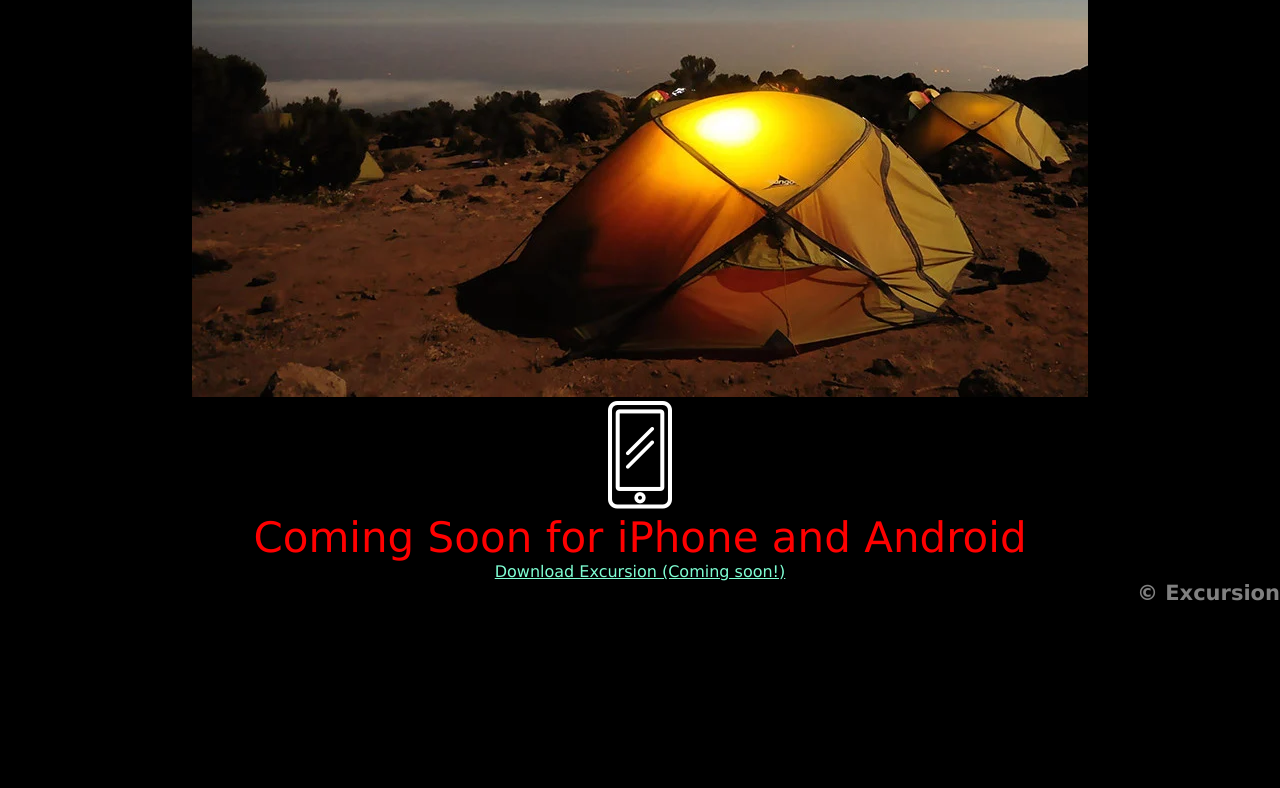
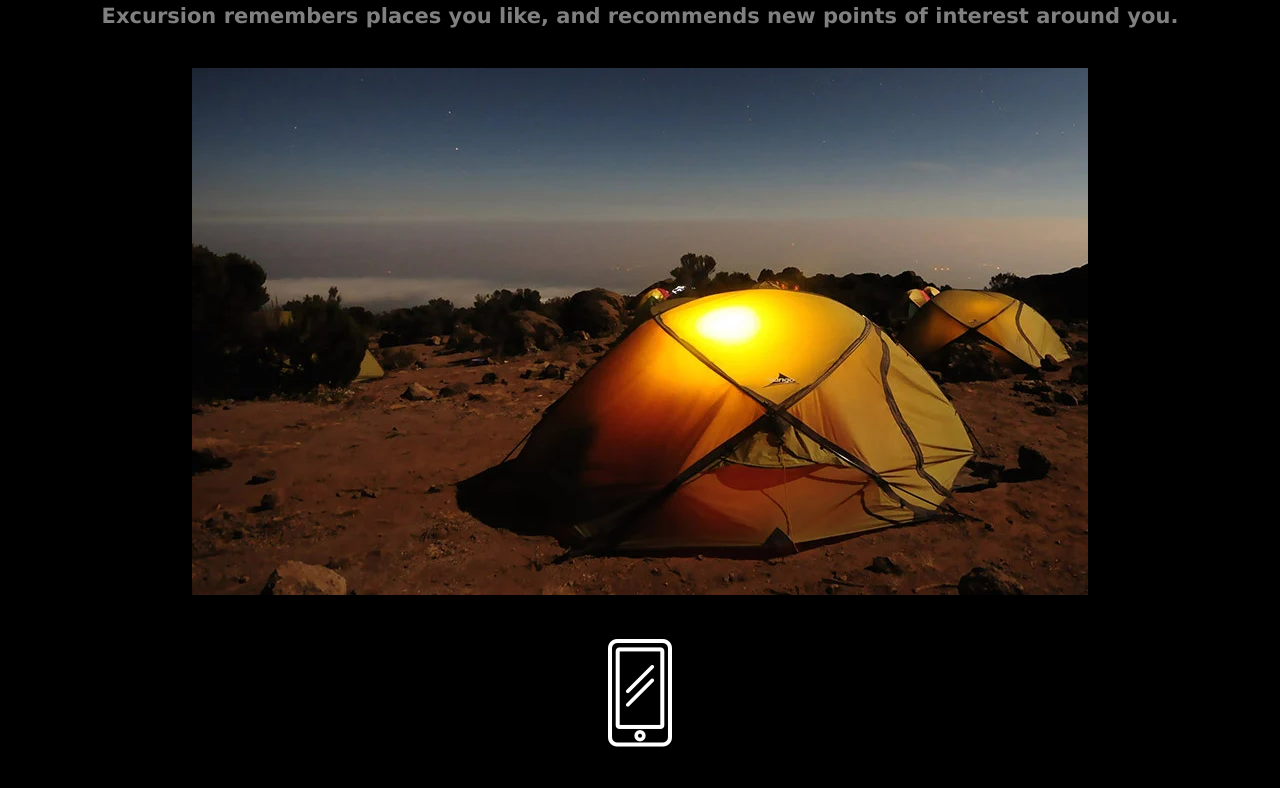
Before and after one commit to MyFrontEndJourney/MyFrontEndJourney.github.io, a plain HTML site: page index.html in a window 1280 px wide. Shown: the part 280-1068 px from the top of the page. Before the commit the page ends 885 px from the top, so only its background shows below. Drawn offline with Linux system fonts and the light colour scheme.

Commit message:
Update style.css

```diff
--- a/resources/css/style.css
+++ b/resources/css/style.css
@@ -1,6 +1,6 @@
 * {
     text-align: center;
-    margin: 0;
+    margin: 20px;
     padding: 0;
     box-sizing: border-box;
 }
@@ -20,7 +20,7 @@ h2 {
   font-family: Verdana;
   font-weight: 300;
   font-size: 42px;
-  color: red;
+  color: white;
 }
 
 h3 {
```
